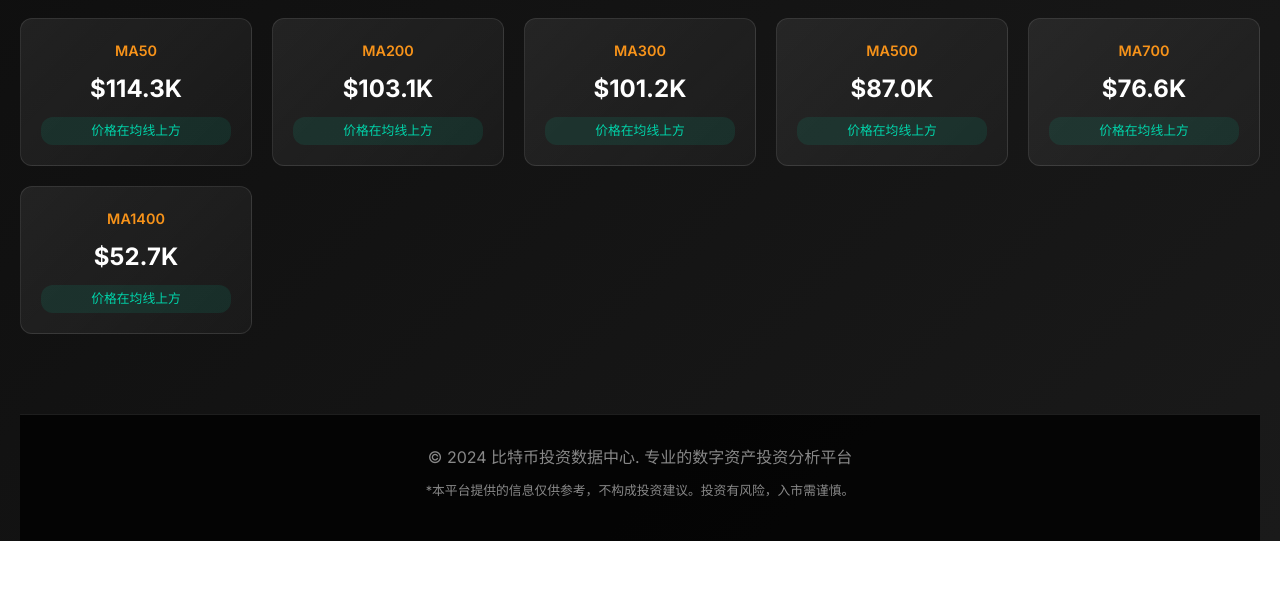
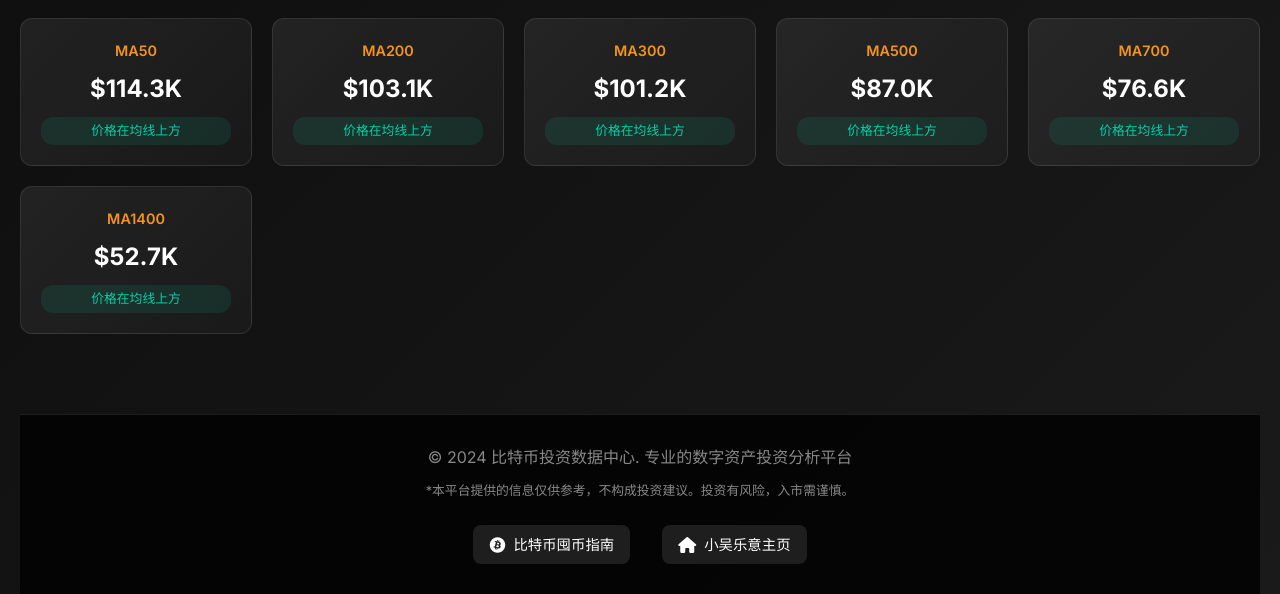
Before and after one commit to lovexw/btc-ahr999-ma, a plain HTML site: page index.html in a window 1280 px wide. Shown: the part 580-1174 px from the top of the page. Before the commit the page ends 1121 px from the top, so only its background shows below. Drawn offline with Linux system fonts and the light colour scheme; no server answers.

Commit message:
📢 添加Google AdSense广告和友情链接
✨ 新增功能:
- 添加Google AdSense广告代码 (ca-pub-2726670321929378)
- 页脚增加友情链接：比特币囤币指南 和 小吴乐意主页
- 优化页脚链接样式，支持响应式设计
- 添加图标和悬停效果

🎨 样式优化:
- 友情链接卡片式设计
- 悬停动画效果
- 移动端适配
- 与整体设计风格保持一致

```diff
--- a/index.html
+++ b/index.html
@@ -7,6 +7,10 @@
     <link rel="stylesheet" href="styles.css">
     <link href="https://fonts.googleapis.com/css2?family=Inter:wght@300;400;500;600;700&display=swap" rel="stylesheet">
     <link rel="stylesheet" href="https://cdnjs.cloudflare.com/ajax/libs/font-awesome/6.0.0/css/all.min.css">
+
+    <!-- Google AdSense -->
+    <script async src="https://pagead2.googlesyndication.com/pagead/js/adsbygoogle.js?client=ca-pub-2726670321929378"
+         crossorigin="anonymous"></script>
 </head>
 <body>
     <div class="container">
@@ -140,6 +144,15 @@
             <div class="footer-content">
                 <p>&copy; 2024 比特币投资数据中心. 专业的数字资产投资分析平台</p>
                 <p class="disclaimer">*本平台提供的信息仅供参考，不构成投资建议。投资有风险，入市需谨慎。</p>
+
+                <div class="footer-links">
+                    <a href="https://btchao.com" target="_blank" rel="noopener noreferrer">
+                        <i class="fab fa-bitcoin"></i> 比特币囤币指南
+                    </a>
+                    <a href="https://xiaowuleyi.com" target="_blank" rel="noopener noreferrer">
+                        <i class="fas fa-home"></i> 小吴乐意主页
+                    </a>
+                </div>
             </div>
         </footer>
     </div>
--- a/styles.css
+++ b/styles.css
@@ -1347,3 +1347,48 @@ body {
 .ahr-display .data-source {
     margin-top: 15px;
 }
+
+/* 页脚链接样式 */
+.footer-links {
+    margin-top: 1.5rem;
+    display: flex;
+    justify-content: center;
+    gap: 2rem;
+    flex-wrap: wrap;
+}
+
+.footer-links a {
+    color: #ffffff;
+    text-decoration: none;
+    padding: 0.5rem 1rem;
+    border-radius: 8px;
+    background: rgba(255, 255, 255, 0.1);
+    transition: all 0.3s ease;
+    display: flex;
+    align-items: center;
+    gap: 0.5rem;
+    font-size: 0.9rem;
+}
+
+.footer-links a:hover {
+    background: rgba(255, 215, 0, 0.2);
+    color: #ffd700;
+    transform: translateY(-2px);
+}
+
+.footer-links a i {
+    font-size: 1rem;
+}
+
+@media (max-width: 768px) {
+    .footer-links {
+        flex-direction: column;
+        align-items: center;
+        gap: 1rem;
+    }
+
+    .footer-links a {
+        width: 200px;
+        justify-content: center;
+    }
+}
```
